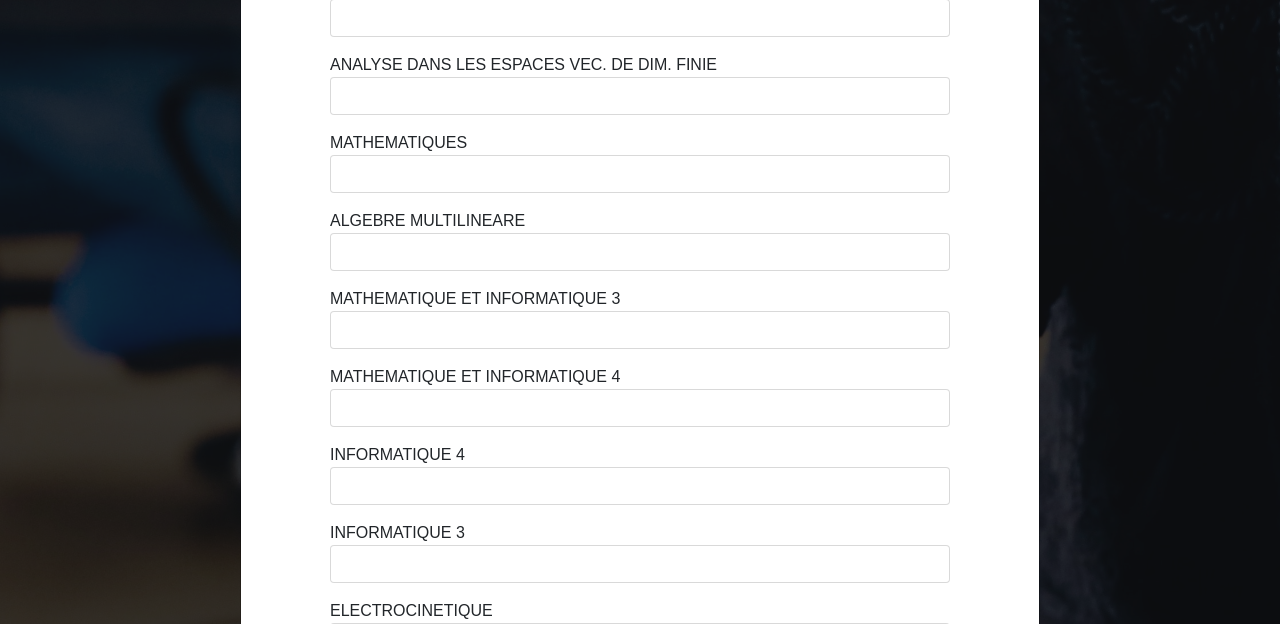
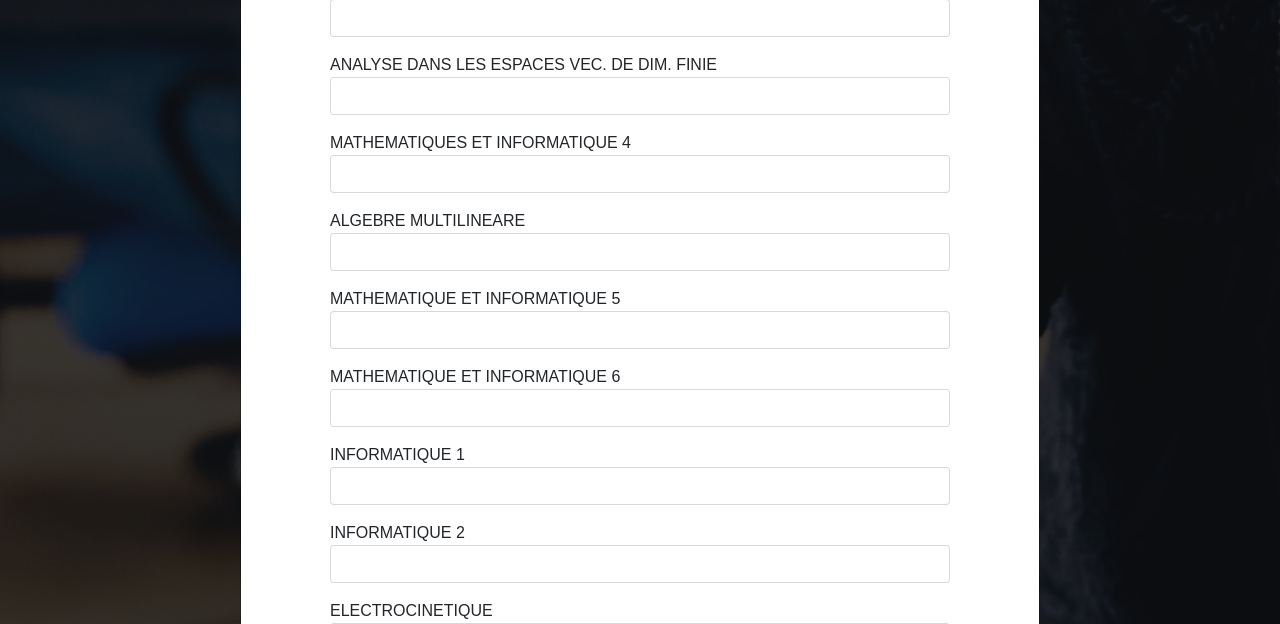
Before and after one commit to shaquillo/mlpc_web_app, a Flask app: page / in a window 1280 px wide, after a click on "DEMARRER". Shown: the part 1002-1626 px from the top of the page. Run offline with Flask 2, Linux system fonts and the light colour scheme; parts of the project's set-up code (start-up, migrations or seed data) failed here and were passed over; some libraries are stand-ins or nearby versions; some web fonts are replaced.

Commit message:
update of some subject names

```diff
--- a/templates/index.html
+++ b/templates/index.html
@@ -118,7 +118,7 @@
 						<input required type="number" step=0.01 class="form-control" id="MATH226" name="MATH226">
 					</div>
 					<div class="form-group row">
-						<label for="MATH212" >MATHEMATIQUES</label>
+						<label for="MATH212" >MATHEMATIQUES ET INFORMATIQUE 4</label>
 						<input required type="number" step=0.01 class="form-control" id="MATH212" name="MATH212">
 					</div>
 					<div class="form-group row">
@@ -126,19 +126,19 @@
 						<input required type="number" step=0.01 class="form-control" id="MATH218" name="MATH218">
 					</div>
 					<div class="form-group row">
-						<label for="MATH_INF211" >MATHEMATIQUE ET INFORMATIQUE 3</label>
+						<label for="MATH_INF211" >MATHEMATIQUE ET INFORMATIQUE 5</label>
 						<input required type="number" step=0.01 class="form-control" id="MATH_INF211" name="MATH_INF211">
 					</div>
 					<div class="form-group row">
-						<label for="MATH_INF221" >MATHEMATIQUE ET INFORMATIQUE 4</label>
+						<label for="MATH_INF221" >MATHEMATIQUE ET INFORMATIQUE 6</label>
 						<input required type="number" step=0.01 class="form-control" id="MATH_INF221" name="MATH_INF221">
 					</div>
 					<div class="form-group row">
-						<label for="INF222" >INFORMATIQUE 4</label>
+						<label for="INF222" >INFORMATIQUE 1</label>
 						<input required type="number" step=0.01 class="form-control" id="INF222" name="INF222">
 					</div>
 					<div class="form-group row">
-						<label for="INF212" >INFORMATIQUE 3</label>
+						<label for="INF212" >INFORMATIQUE 2</label>
 						<input required type="number" step=0.01 class="form-control" id="INF212" name="INF212">
 					</div>
 					<div class="form-group row">
```
